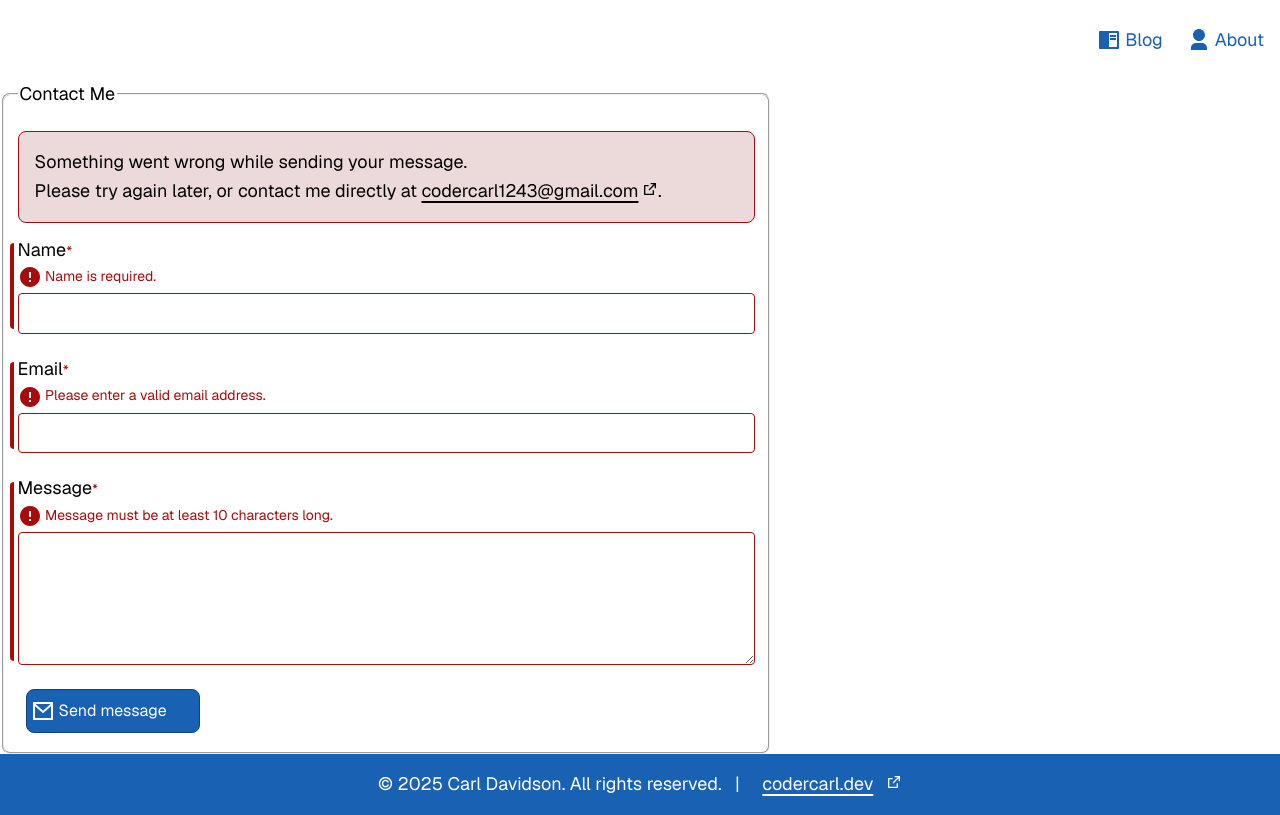
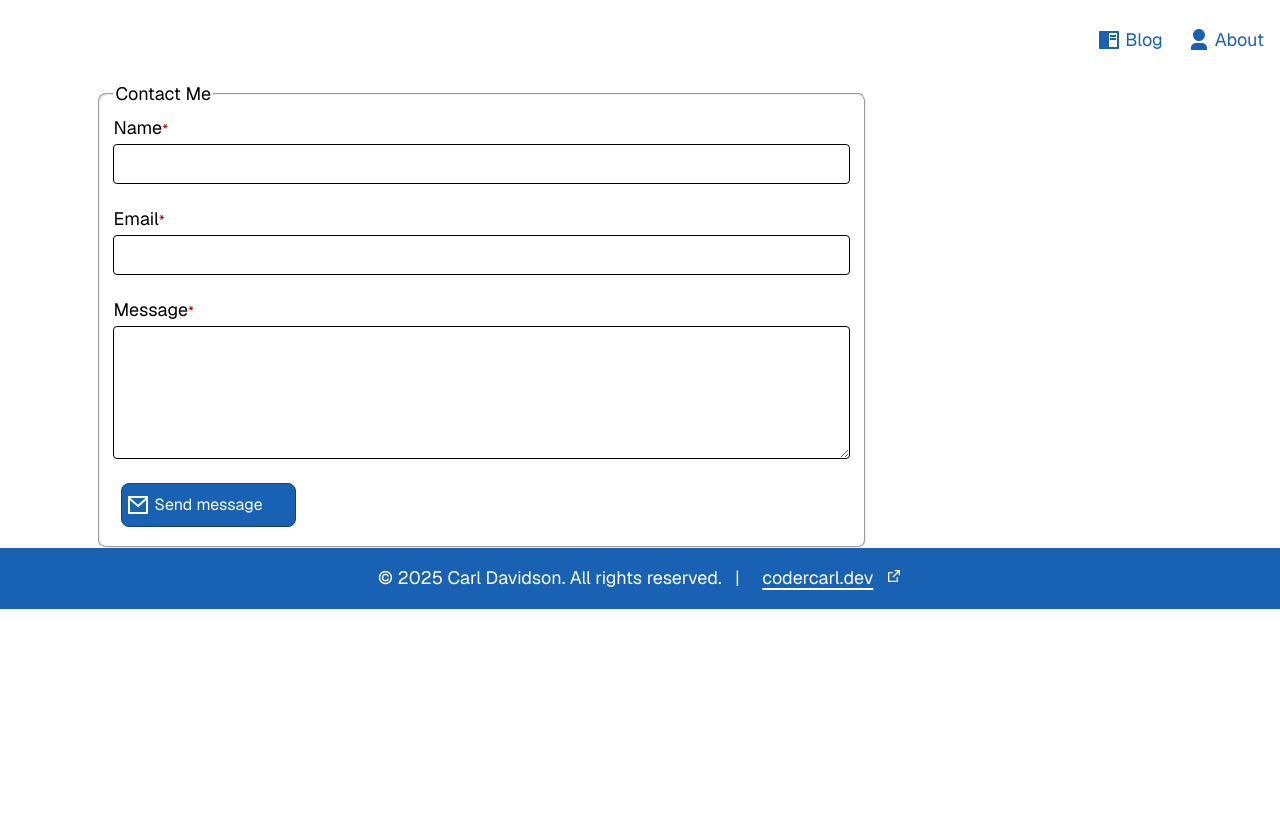
Before and after one commit to codercarl1243/react_components_system, a Next.js app: page / in a window 1280 px wide. Built offline with nearby package versions, Linux system fonts and the light colour scheme.

Commit message:
UPDATE begin updating jsx and cleaning it up

```diff
--- a/app/page.tsx
+++ b/app/page.tsx
@@ -3,6 +3,9 @@ import ContactForm from '@/components/contact_form';
 
 export default function Home() {
   return (
+    <div className='layout-wrapper flow-4'>
+
     <ContactForm />
+    </div>
   )
 }
--- a/components/contact_form/index.tsx
+++ b/components/contact_form/index.tsx
@@ -9,24 +9,24 @@ import { RiMailLine } from '@remixicon/react';
 import { Text, TextArea } from '@/components/form/inputs';
 
 // 🧪 TEMP: Fake error state for testing layout
-const fakeErrorState = {
-    status: "unknown_error",
-    message: "",
-    fieldErrors: {
-        name: "Name is required.",
-        email: "Please enter a valid email address.",
-        message: "Message must be at least 10 characters long.",
-    },
-    formErrors: [
-    ],
-};
+// const fakeErrorState = {
+//     status: "unknown_error",
+//     message: "",
+//     fieldErrors: {
+//         name: "Name is required.",
+//         email: "Please enter a valid email address.",
+//         message: "Message must be at least 10 characters long.",
+//     },
+//     formErrors: [
+//     ],
+// };
 
-const fakeSuccessState = {
-    status: "success",
-    message: "✅ Your message has been sent successfully!",
-    fieldErrors: {},
-    formErrors: [],
-};
+// const fakeSuccessState = {
+//     status: "success",
+//     message: "✅ Your message has been sent successfully!",
+//     fieldErrors: {},
+//     formErrors: [],
+// };
 
 const initialState = {
     status: "idle" as const,
@@ -35,7 +35,7 @@ const initialState = {
 };
 
 export default function ContactForm() {
-    const [state, formAction, pending] = useActionState(handleContact, fakeErrorState);
+    const [state, formAction, pending] = useActionState(handleContact, initialState);
     const formRef = useRef<HTMLFormElement>(null);
 
     useEffect(() => {
@@ -54,7 +54,6 @@ export default function ContactForm() {
                     role="status"
                     aria-live="polite"
                     aria-atomic="true"
-
                     className={clsx("contact-form__status",
                         { "contact-form__status--error": (state.formErrors.length > 0 || state.status === "unknown_error") },
                         { "contact-form__status--success": state.status === "success" }
```
